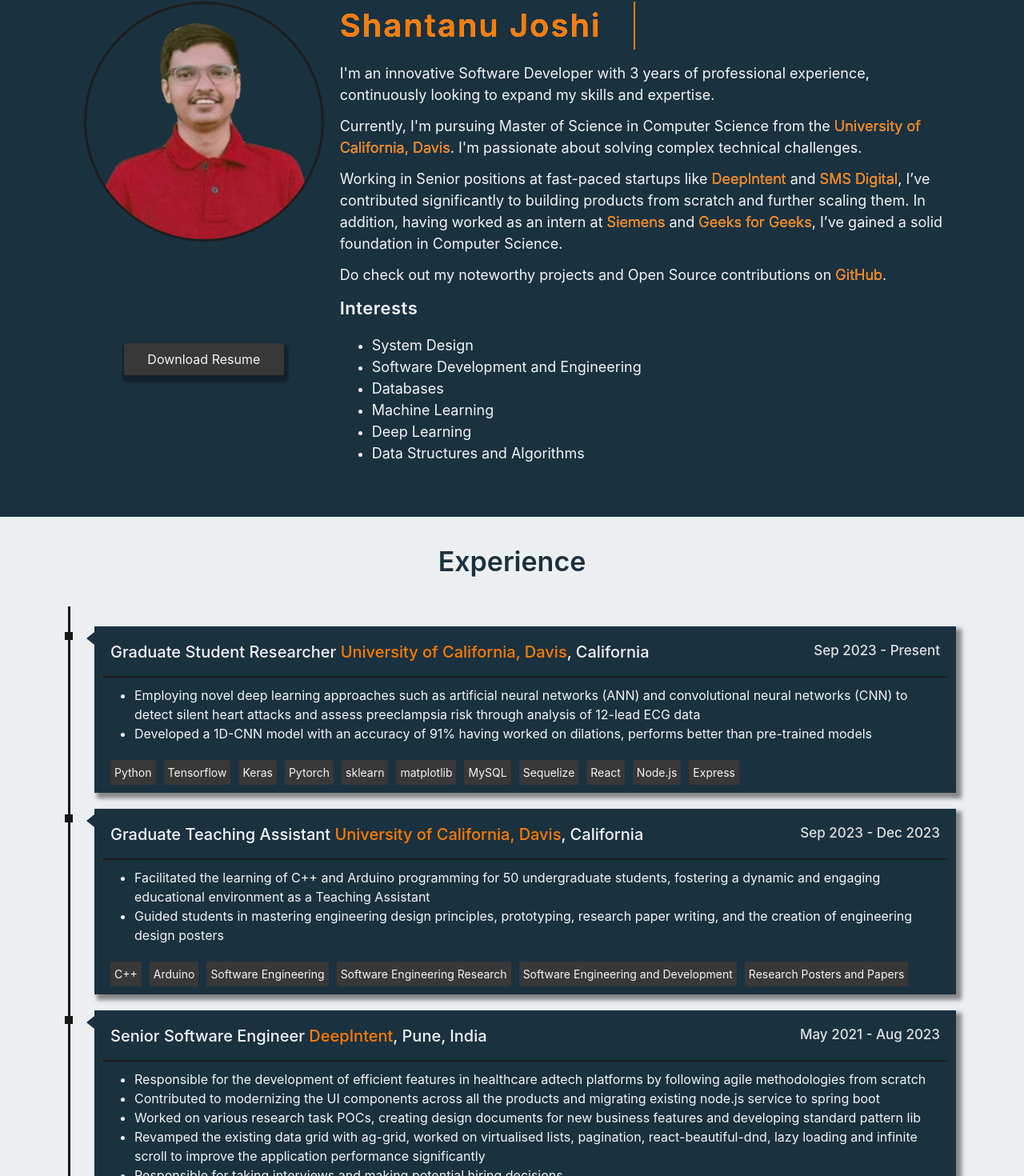
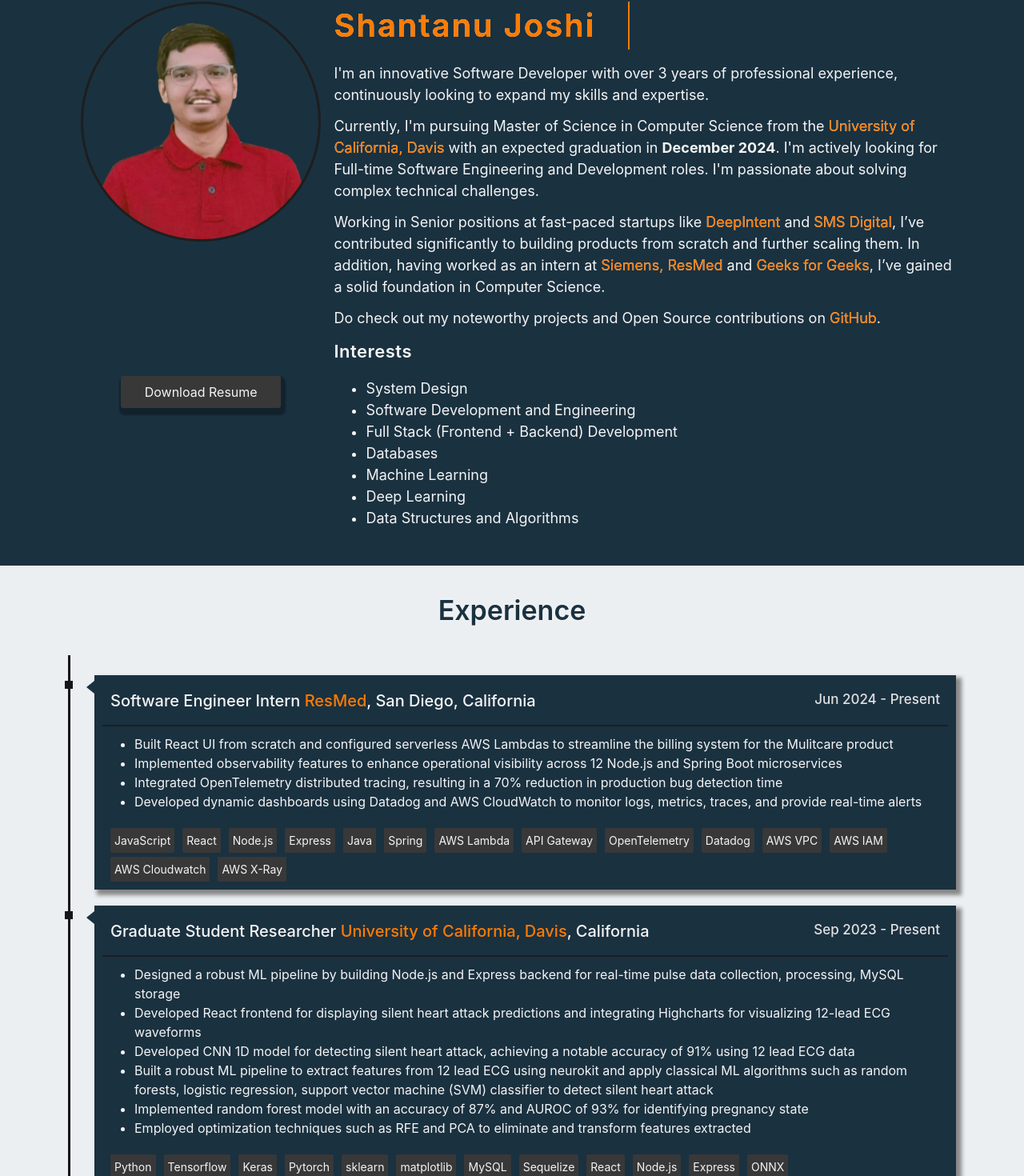
Before and after one commit to shan7030/shan7030.github.io, an Angular app: page / in a window 1280 px wide. Shown: the part 98-1568 px from the top of the page at 80% size. Built offline with nearby package versions, Linux system fonts and the light colour scheme.

Commit message:
feat(portfolio): update the experience and bio

```diff
--- a/src/app/experience/experience.component.ts
+++ b/src/app/experience/experience.component.ts
@@ -8,14 +8,47 @@
 export class ExperienceComponent implements OnInit {
   experienceList = [
     {
+      companyName: 'ResMed',
+      companyLink: 'https://www.resmed.com/en-us/',
+      companyLocation: 'San Diego, California',
+      position: 'Software Engineer Intern',
+      duration: 'Jun 2024 - Present',
+      workItems: [
+        'Built React UI from scratch and configured serverless AWS Lambdas to streamline the billing system for the Mulitcare product',
+        'Implemented observability features to enhance operational visibility across 12 Node.js and Spring Boot microservices',
+        'Integrated OpenTelemetry distributed tracing, resulting in a 70% reduction in production bug detection time',
+        'Developed dynamic dashboards using Datadog and AWS CloudWatch to monitor logs, metrics, traces, and provide real-time alerts'
+      ],
+      technologyUsed: [
+        'JavaScript',
+        'React',
+        'Node.js',
+        'Express',
+        'Java',
+        'Spring',
+        'AWS Lambda',
+        'API Gateway',
+        'OpenTelemetry',
+        'Datadog',
+        'AWS VPC',
+        'AWS IAM',
+        'AWS Cloudwatch',
+        'AWS X-Ray'
+      ],
+    },
+    {
       companyName: 'University of California, Davis',
       companyLink: 'https://www.ucdavis.edu/',
       companyLocation: 'California',
       position: 'Graduate Student Researcher',
       duration: 'Sep 2023 - Present',
       workItems: [
-        'Employing novel deep learning approaches such as artificial neural networks (ANN) and convolutional neural networks (CNN) to detect silent heart attacks and assess preeclampsia risk through analysis of 12-lead ECG data',
-        'Developed a 1D-CNN model with an accuracy of 91% having worked on dilations, performs better than pre-trained models',
+        'Designed a robust ML pipeline by building Node.js and Express backend for real-time pulse data collection, processing, MySQL storage',
+        'Developed React frontend for displaying silent heart attack predictions and integrating Highcharts for visualizing 12-lead ECG waveforms',
+        'Developed CNN 1D model for detecting silent heart attack, achieving a notable accuracy of 91% using 12 lead ECG data',
+        'Built a robust ML pipeline to extract features from 12 lead ECG using neurokit and apply classical ML algorithms such as random forests, logistic regression, support vector machine (SVM) classifier to detect silent heart attack',
+        'Implemented random forest model with an accuracy of 87% and AUROC of 93% for identifying pregnancy state',
+        'Employed optimization techniques such as RFE and PCA to eliminate and transform features extracted'
       ],
       technologyUsed: [
         'Python',
@@ -29,6 +62,7 @@
         'React',
         'Node.js',
         'Express',
+        'ONNX'
       ],
     },
     {
@@ -61,6 +95,7 @@
         'Contributed to modernizing the UI components across all the products and migrating existing node.js service to spring boot',
         'Worked on various research task POCs, creating design documents for new business features and developing standard pattern lib',
         'Revamped the existing data grid with ag-grid, worked on virtualised lists, pagination, react-beautiful-dnd, lazy loading and infinite scroll to improve the application performance significantly',
+        'Recognized for building and scaling Node.js and Spring Boot GraphQL microservices, developed for the core campaign creation flow',
         'Responsible for taking interviews and making potential hiring decisions',
         'Previously working as a product-line head, responsible for gathering requirements, determining technical feasibility, developing proof of concepts based on research findings and implementing those features',
       ],
@@ -141,7 +176,7 @@
       position: 'Technical Content Writer Intern',
       duration: 'May 2020 – Oct 2020',
       workItems: [
-        'Wrote various articles on Geeks for Geeks based on Competitive Programming, Data Structure, Algorithms, Machine Learning, Deep Learning, Neural Networks, Frameworks and other Emerging concepts',
+        'Authored articles on a variety of technical topics like Algorithms and Software Development, read by over 100k users to date',
         'Improved quality of existing articles, also fixed incorrect information',
       ],
       technologyUsed: [
@@ -166,7 +201,7 @@
       duration: 'Dec 2019 – Feb 2020',
       workItems: [
         'Won an opportunity to work on this project in the Dusseldorf Head Office, Germany for 2 months',
-        'Developed Full Stack Web application to perform analysis on Demand Forecast made by ML Models',
+        'Developed Full Stack Web application to perform analysis on Demand Forecast made by ML Models for 10,000 steel-grades',
         'The user can switch ML Models and see the forecasts on time-series data along with model performance',
         'Scheduled Cronjobs to re-train the ML models weekly',
         'Pre-processed and analyzed time-series data',
@@ -195,8 +230,8 @@
       duration: 'May 2019 – Jul 2019',
       workItems: [
         'Won an opportunity to work in Core Software Developer Team based on Angular Code Sprint',
-        'Developed a Limit Administration Portal to create the workflow between Administrator and Client',
-        'Using the portal Client gets notified when consumed 80% of resources for a service and can request more resources',
+        'Built a Limit Administration Portal using Siemens Apollo web framework and GraphQL to create workflow between Administrator and Client, ultimately reducing manual support hours by 90%',
+        'Using the portal, the Client gets notified when consumed 80% of resources for a service and can request more resources from the admin',
         'An administrator can provide more resources to the requested service',
       ],
       technologyUsed: [
@@ -210,7 +245,7 @@
     },
   ];
 
-  constructor() {}
+  constructor() { }
 
-  ngOnInit(): void {}
+  ngOnInit(): void { }
 }
--- a/src/app/name/name.component.html
+++ b/src/app/name/name.component.html
@@ -13,14 +13,15 @@
   <div class="right-container">
     <p class="name">Shantanu Joshi</p>
     <p class="description">
-      I'm an innovative Software Developer with 3 years of professional
+      I'm an innovative Software Developer with over 3 years of professional
       experience, continuously looking to expand my skills and expertise.
     </p>
     <p class="description">
       Currently, I'm pursuing Master of Science in Computer Science from the
       <a href="https://www.ucdavis.edu/" target="_blank" class="github-link">
         University of California, Davis</a
-      >. I'm passionate about solving complex technical challenges.
+      > with an expected graduation in <b>December 2024</b>. I'm actively looking for Full-time Software Engineering and Development roles.
+      I'm passionate about solving complex technical challenges.
     </p>
 
     <p class="description">
@@ -43,7 +44,14 @@
         target="_blank"
         class="github-link"
       >
-        Siemens</a
+        Siemens,</a
+      >
+      <a
+        href="https://www.resmed.com/en-us/"
+        target="_blank"
+        class="github-link"
+      >
+        ResMed</a
       >
       and
       <a
@@ -68,6 +76,9 @@
       <li>
         <span class="interest-item">Software Development and Engineering</span>
       </li>
+      <li>
+        <span class="interest-item">Full Stack (Frontend + Backend) Development</span>
+      </li>
       <li><span class="interest-item">Databases</span></li>
       <li><span class="interest-item">Machine Learning</span></li>
       <li><span class="interest-item">Deep Learning</span></li>
--- a/src/app/name/name.component.scss
+++ b/src/app/name/name.component.scss
@@ -1,7 +1,7 @@
 :host {
   background: #1a3140;
   padding-top: 50px;
-  padding-bottom: 50px;
+  padding-bottom: 30px;
   .container {
     display: flex;
 
--- a/src/app/name/name.component.ts
+++ b/src/app/name/name.component.ts
@@ -32,7 +32,7 @@
 
   onDownloadResume() {
     const URL: string =
-      'https://drive.google.com/file/d/1KT_CRe03uDoPDwVmjKRq546iadsjHcGK/view?usp=sharing';
+      'https://drive.google.com/file/d/1fcBAszGZbVmpwlQrt4d0NvdUg4HcSHEp/view?usp=sharing';
     window.open(URL, '_blank');
   }
 }
--- a/src/app/talks/talks.component.html
+++ b/src/app/talks/talks.component.html
@@ -1,6 +1,48 @@
 <div class="container cont-1">
   <div class="row center heading">
     <p class="name">Notable Talks and Seminars</p>
+  </div>
+
+  <div class="card">
+    <div class="card-body">
+      <h5 class="card-title">
+        Too many packages - Is it a real Problem?
+      </h5>
+      <p class="card-text">
+        The motivation for software engineering project is to address the growing concern around the proliferation of packages within the npm ecosystem.
+        This talk is about the investigation that we did on 30,000 packages.
+      </p>
+      <p class="card-subtext">Delivered at UC Davis</p>
+    </div>
+    <div class="upright">
+      <a
+        href="https://drive.google.com/file/d/1VYO1WkufznIqc_4A8PoADvj1mp0s2MWM/view?usp=sharing"
+        class="slides"
+        target="_blank"
+        >Slides</a
+      >
+    </div>
+  </div>
+
+  <div class="card">
+    <div class="card-body">
+      <h5 class="card-title">
+        Finding and Understanding Bugs in C Compilers
+      </h5>
+      <p class="card-text">
+        This presentation focuses on the CSmith tool, which is derived from the research paper titled "Finding and Understanding Bugs in C Compilers."
+        CSmith is designed to generate programs that facilitate randomized differential testing.
+      </p>
+      <p class="card-subtext">Delivered at UC Davis</p>
+    </div>
+    <div class="upright">
+      <a
+        href="https://docs.google.com/presentation/d/1y3Df6uLG3XPpSTv-Z8W2TqDElxSF6A0r-u2oPf4kVPs/edit?usp=sharing"
+        class="slides"
+        target="_blank"
+        >Slides</a
+      >
+    </div>
   </div>
 
   <div class="card">
```
